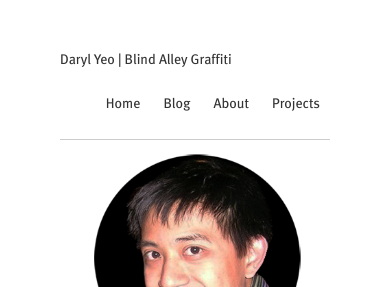
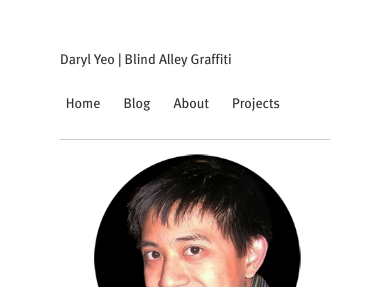
Before and after one commit to aacyun/jianxioy.github.com, a Jekyll site: the page built from index.html, in a window 390 px wide. Shown: the top 287 px of the page. Built offline with Jekyll 4.4.1, drawn with Linux system fonts in a browser that asks for light colours; Markdown is read by kramdown in place of the engine named in the settings.

Commit message:
Testing phone.

```diff
--- a/static/css/layout.css
+++ b/static/css/layout.css
@@ -241,7 +241,7 @@ a:hover {
 		}
 		#nav-primary ul {
    			position: relative;
-   			right: 20px;
+   			right: 60px;
    			top: 5px;
 			bottom: 39px;
 			margin-bottom: 30px;
```
